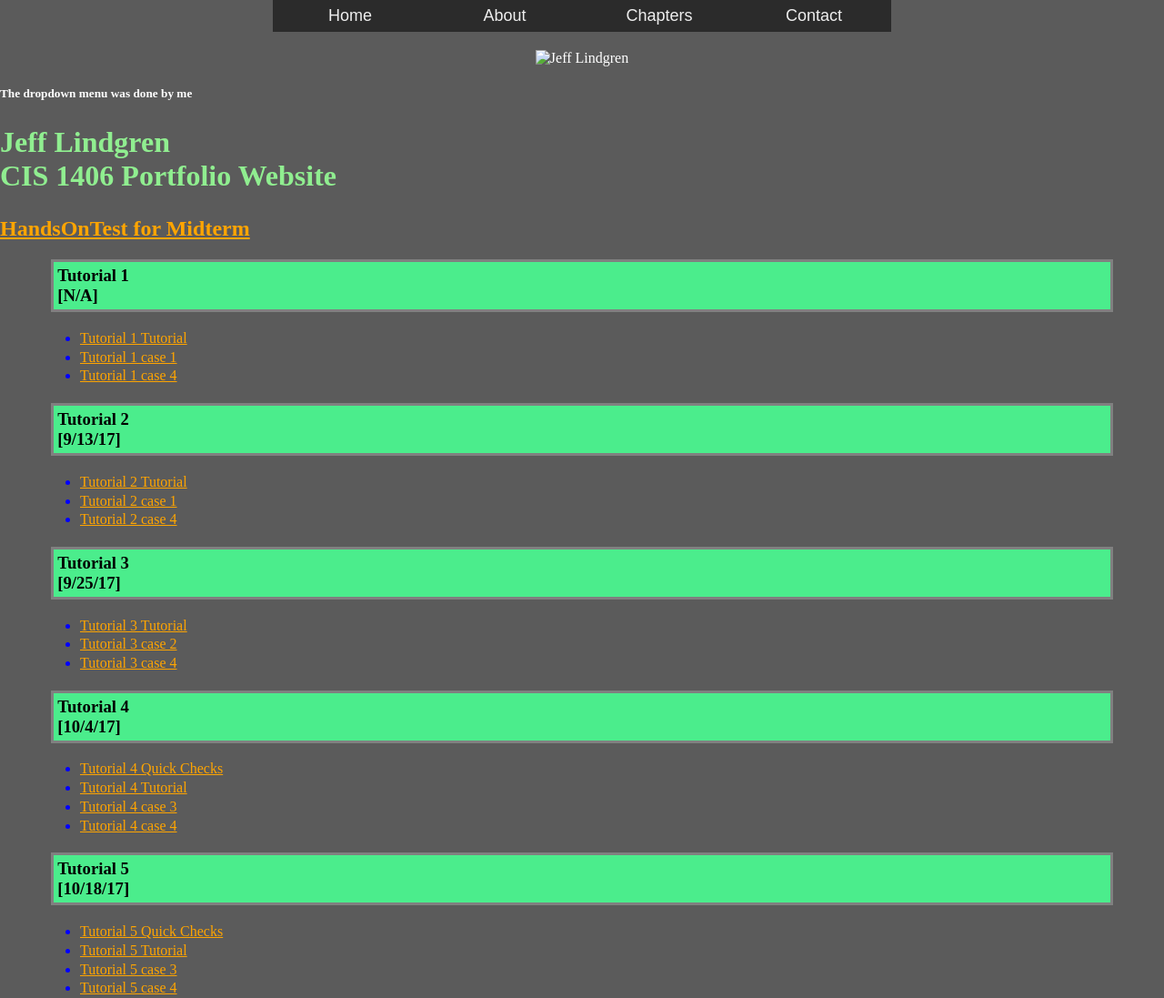
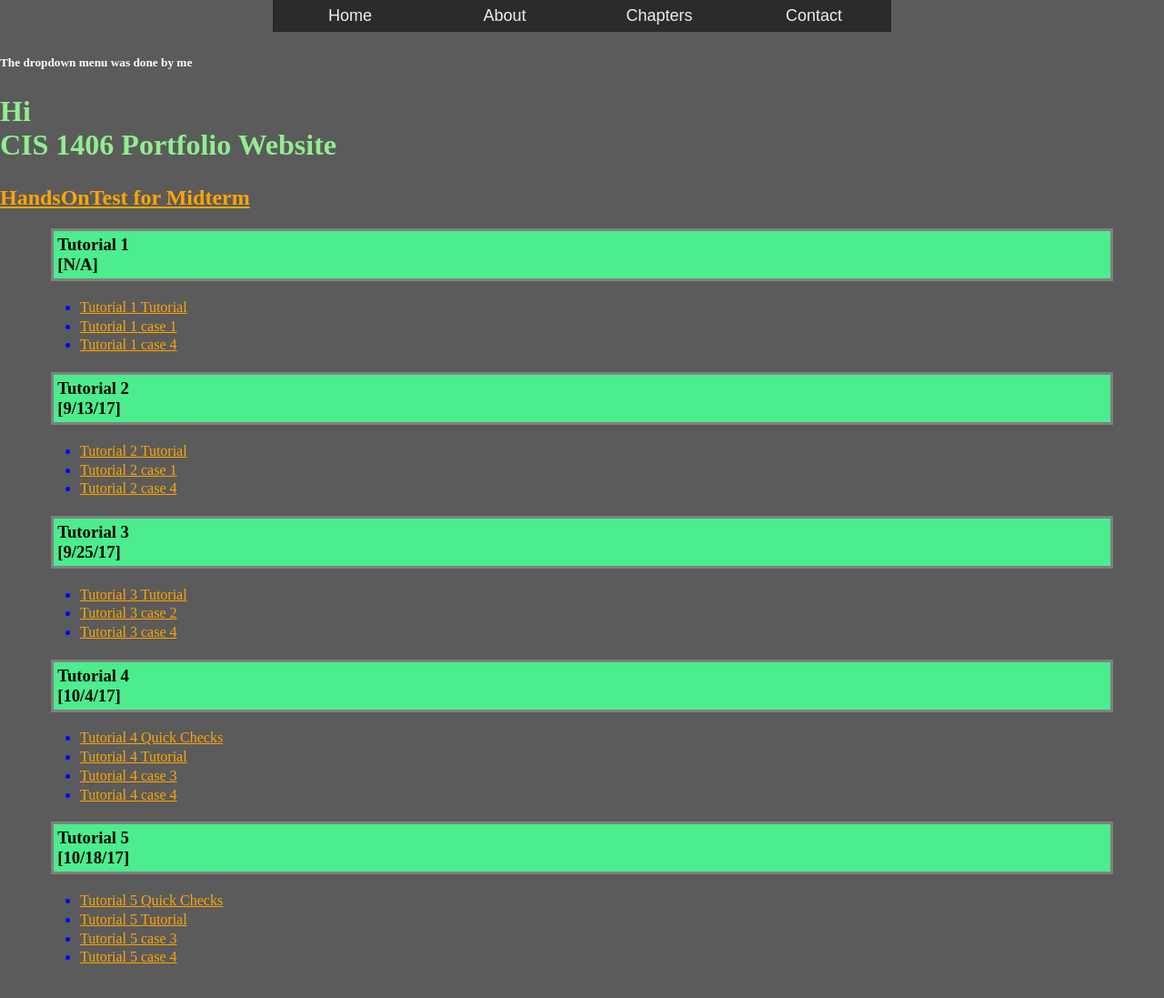
Before and after one commit to KeelerNation/KeelerNation.github.io, a plain HTML site: page index.html in a window 1280 px wide. Shown: the whole page at 91% size. Drawn offline with Linux system fonts and the light colour scheme.

Commit message:
Update index.html

```diff
--- a/index.html
+++ b/index.html
@@ -31,7 +31,7 @@ Turtorial 5/What I added
 
 
 <meta http-equiv="Content-Type" content="text/html; charset=ISO-8859-1" />
-<title>[Jeff Lindgren] - Web Programming Portfolio</title>
+<title> - Web Programming Portfolio</title>
 <link href = "index_sheet.css" rel = "stylesheet" type = "text/css" />
 
 </head>
@@ -39,7 +39,7 @@ Turtorial 5/What I added
 <body>
     <nav>
     <ul class="nav">
- <li><a href="http://www.jeffreylindgren.com">Home</a></li>
+ <li><a href="#">Home</a></li>
  <li><a href="#">About</a></li>
  <li><a href="#">Chapters</a>
    <ul class="nav">
@@ -60,18 +60,11 @@ Turtorial 5/What I added
  </li>
 </ul>
     </nav>
-<p style="text-align:center;">
-  <img src = "logojeff.png"
-height = "250"
-width = "200"
-title = "Jeff Lindgren"
-alt = "Jeff Lindgren"
 
-/></p>
 
 
 <h5>The dropdown menu was done by me</h5>
-<h2 class = "big">Jeff Lindgren <br />
+<h2 class = "big">Hi<br />
 CIS 1406 Portfolio Website
 </h2>
 
```
